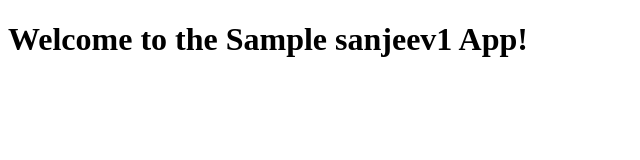
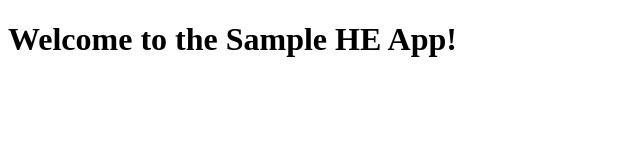
Before and after one commit to sanjeevv2/demo, a website: page index.html in a window 1280 px wide. Shown: the whole page, without its empty margins (0-640 px from the left). Drawn offline with Linux system fonts and the light colour scheme.

Commit message:
Update index.html

```diff
--- a/index.html
+++ b/index.html
@@ -4,6 +4,6 @@
     <title>Sample Node.js App</title>
 </head>
 <body>
-    <h1>Welcome to the Sample sanjeev1 App!</h1>
+    <h1>Welcome to the Sample HE App!</h1>
 </body>
 </html>
```
